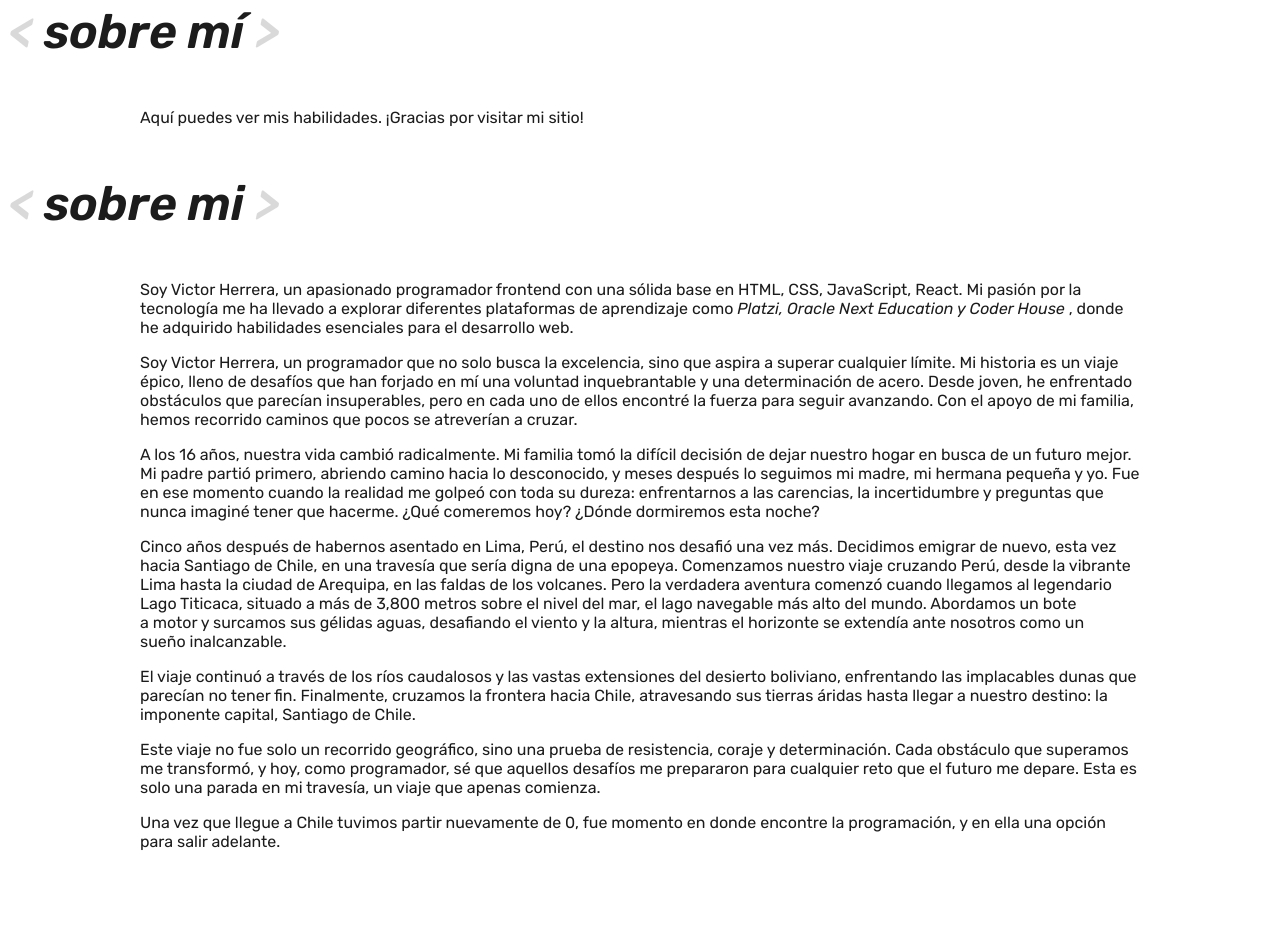
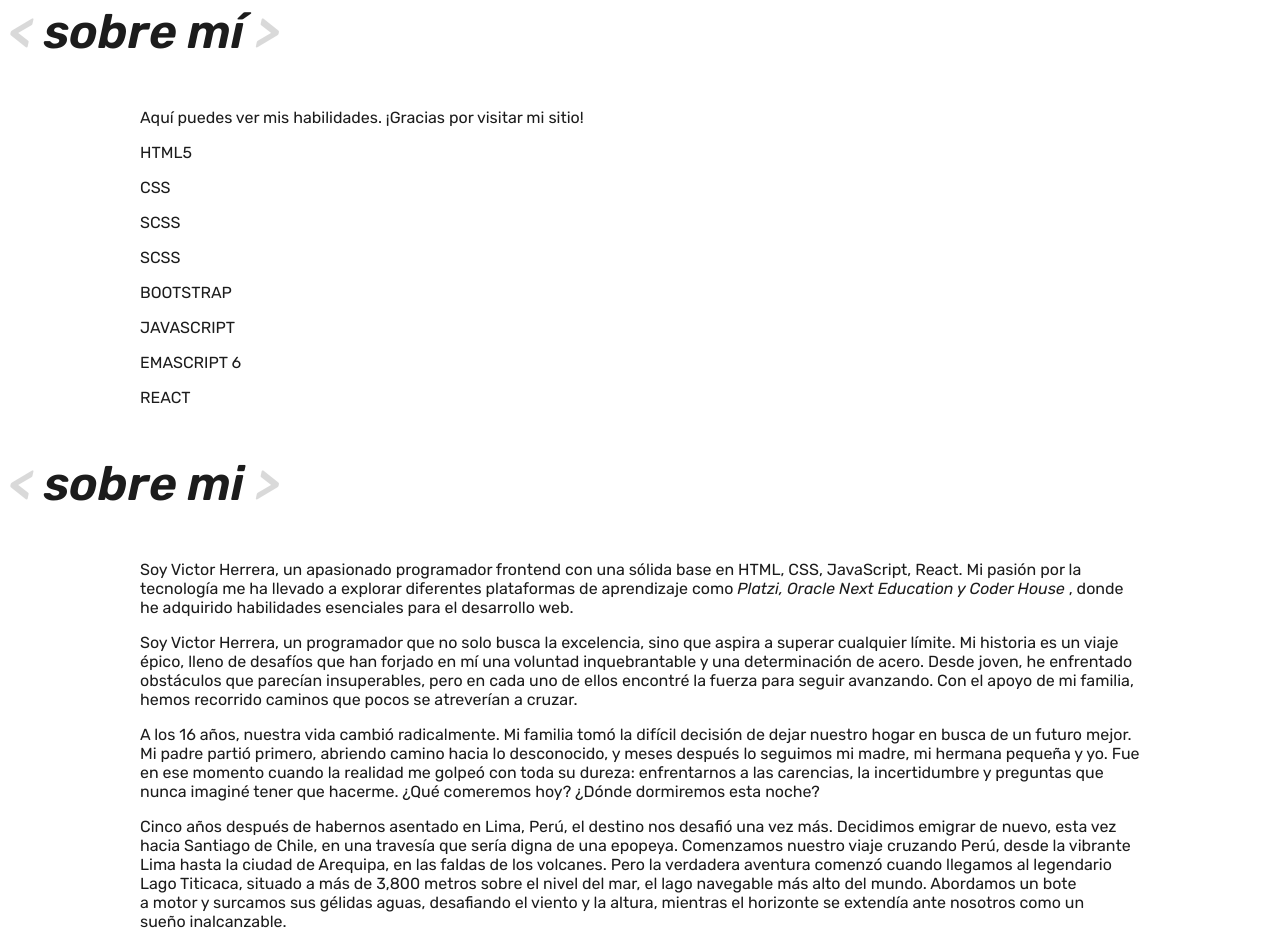
Before and after one commit to Victornac007/Portafolio2024, a plain HTML site: page index.html in a window 1280 px wide. Shown: the part 4140-5080 px from the top of the page. Before the commit the page ends 5007 px from the top, so only its background shows below. Drawn offline with Linux system fonts and the light colour scheme; a web font is replaced by a local one.

Commit message:
agregando habilidades en la section habilidades

```diff
--- a/index.html
+++ b/index.html
@@ -24,6 +24,7 @@
     <link rel="stylesheet" href="./css/header.css">
     <link rel="stylesheet" href="./css/quien-soy.css">
     <link rel="stylesheet" href="./css/proyectos.css">
+    <link rel="stylesheet" href="./css/about.css">
 </head>
 <body>
     <header class="main-header">
@@ -49,7 +50,6 @@
                         <!-- Me encanta el desarrollo de web, entusiasta de aprender y de realizar proyectos fieles a los clientes, <em> profundizar de lo que aprendo</em> y de mejorar cada día. -->
                     </p>
                 </div>
-
             </div>
         </section>
 
@@ -131,6 +131,14 @@
                     <p>
                         Aquí puedes ver mis habilidades. ¡Gracias por visitar mi sitio!
                     </p>
+                    <p class="habilidades">HTML5</p>
+                    <p class="habilidades">CSS</p>
+                    <p class="habilidades">SCSS</p>
+                    <p class="habilidades">SCSS</p>
+                    <p class="habilidades">BOOTSTRAP</p>
+                    <p class="habilidades">JAVASCRIPT</p>
+                    <p class="habilidades">EMASCRIPT 6</p>
+                    <p class="habilidades">REACT</p>
                 </div>
 
             </div>
```
Also changed, not shown: css/about.css (added).
